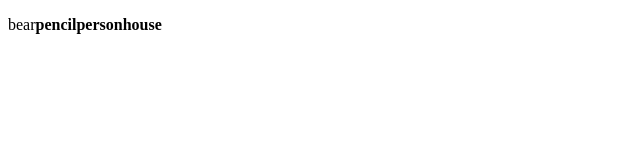
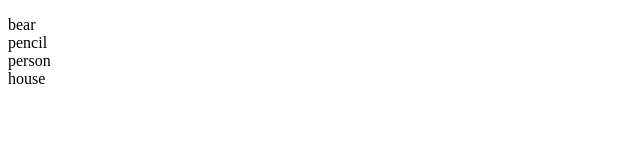
Before and after one commit to us-r1/sajdn, a plain HTML site: page icons.html in a window 1280 px wide. Shown: the whole page, without its empty margins (0-640 px from the left). Drawn offline with Linux system fonts and the light colour scheme.

Commit message:
Update icons.html

```diff
--- a/icons.html
+++ b/icons.html
@@ -4,5 +4,5 @@
     <meta charset="UTF-8" />
     <title>icons</title>
 </head>
-<body><p>bear<b>pencil<b>person<b>house<b></p></body>
+<body><p>bear<br>pencil<br>person<br>house<br></p></body>
 </html>
```
